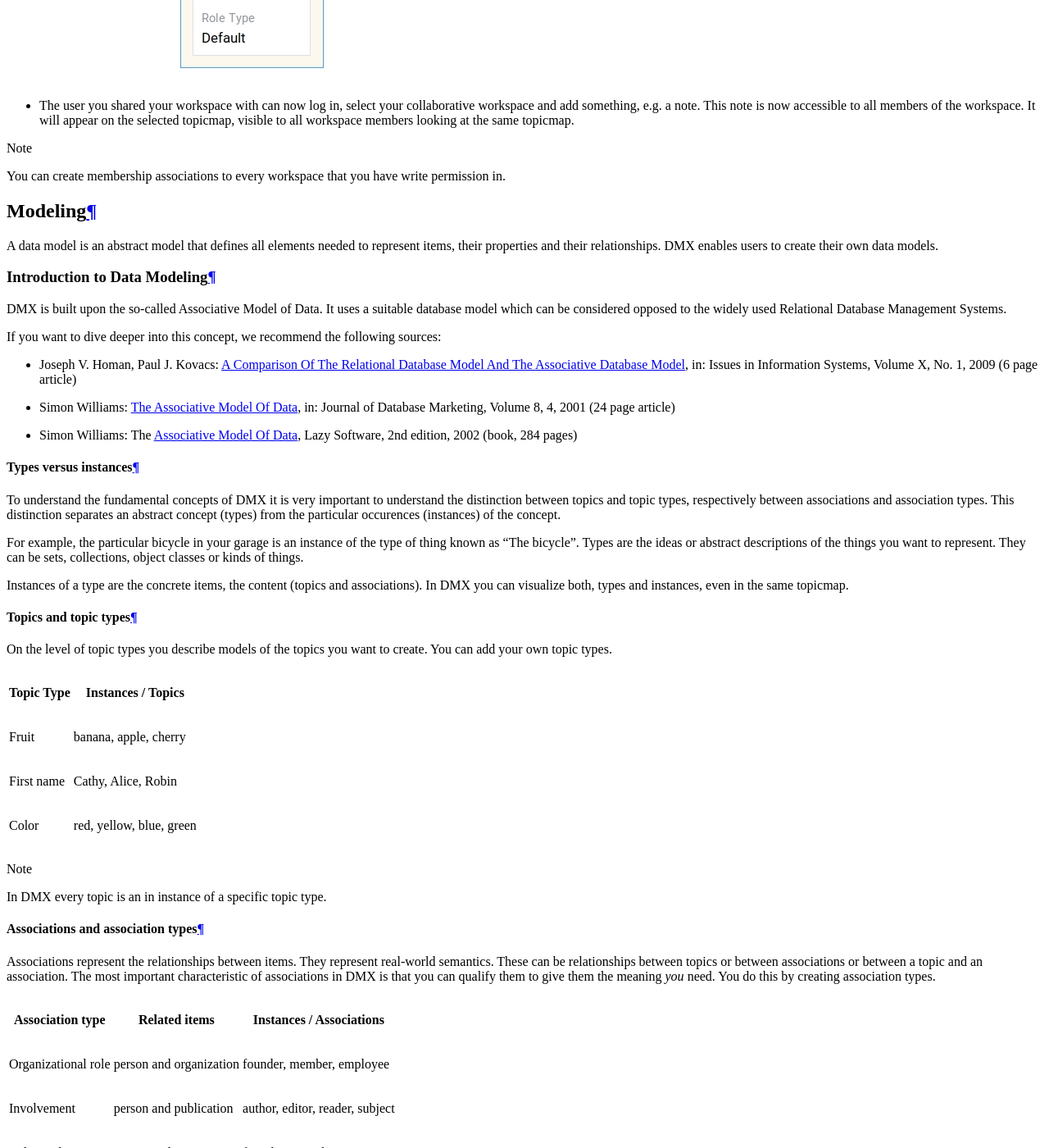
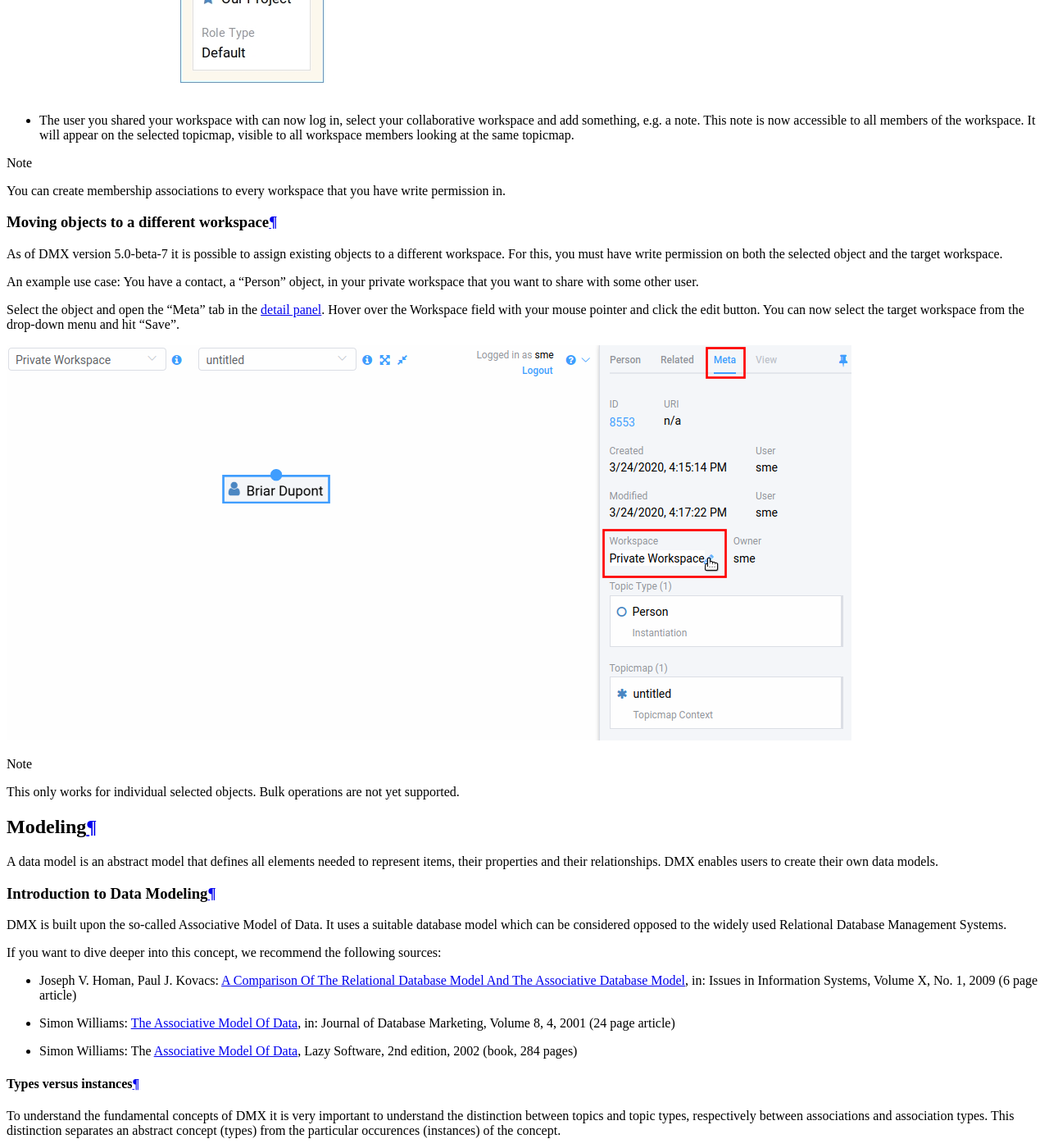
Before and after one commit to dmx-systems/dmx-documentation, a Sphinx documentation site: the page built from docs/user.rst, in a window 1280 px wide and 1400 px high, scrolled down 53051 px. Shown: the whole window at 82% size. Built offline with Sphinx 7.4.7 and the Read the Docs theme 2.0.0, drawn with Linux system fonts in a browser that asks for light colours; some of the changed text lies outside the part shown.

Commit message:
New feature: Assign to different workspace

```diff
--- a/docs/user.rst
+++ b/docs/user.rst
@@ -1136,6 +1136,24 @@ Here is how creating a shared workspace works:
 * The user you shared your workspace with can now log in, select your collaborative workspace and add something, e.g. a note. This note is now accessible to all members of the workspace. It will appear on the selected topicmap, visible to all workspace members looking at the same topicmap.
 
 .. note:: You can create membership associations to every workspace that you have write permission in.
+
+.. _user-moving-objects-to-a-different-workspace:
+
+Moving objects to a different workspace
+=======================================
+
+As of DMX version 5.0-beta-7 it is possible to assign existing objects to a different workspace.
+For this, you must have write permission on both the selected object and the target workspace.
+
+An example use case: You have a contact, a "Person" object, in your private workspace that you want to share with some other user.
+
+Select the object and open the "Meta" tab in the :ref:`detail panel<user-the-detail-panel>`.
+Hover over the Workspace field with your mouse pointer and click the edit button.
+You can now select the target workspace from the drop-down menu and hit "Save".
+
+.. image:: _static/assign-to-different-ws.png
+
+.. note:: This only works for individual selected objects. Bulk operations are not yet supported.
 
 .. _user-modeling:
 
```
Also changed, not shown: docs/_static/assign-to-different-ws.png (added).
